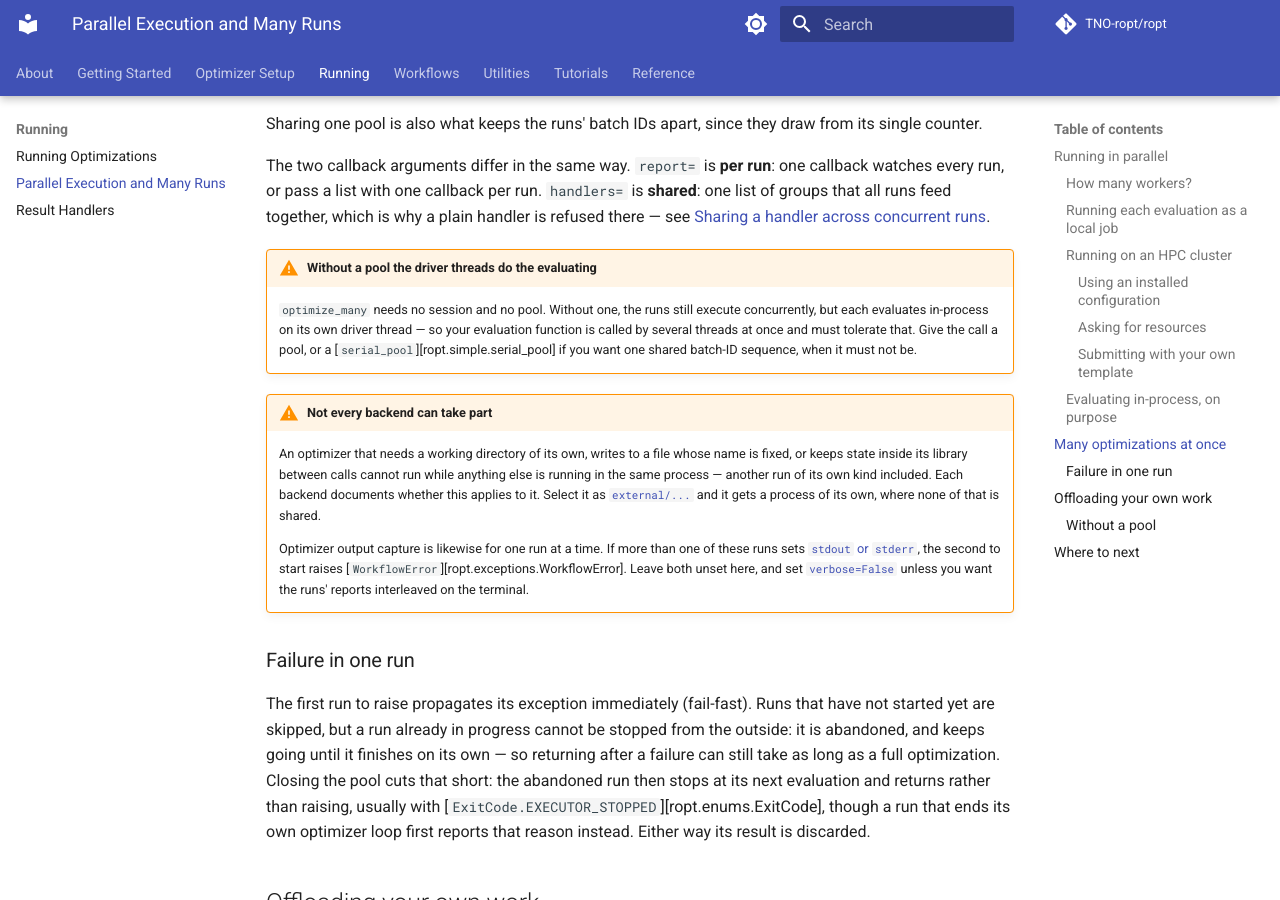
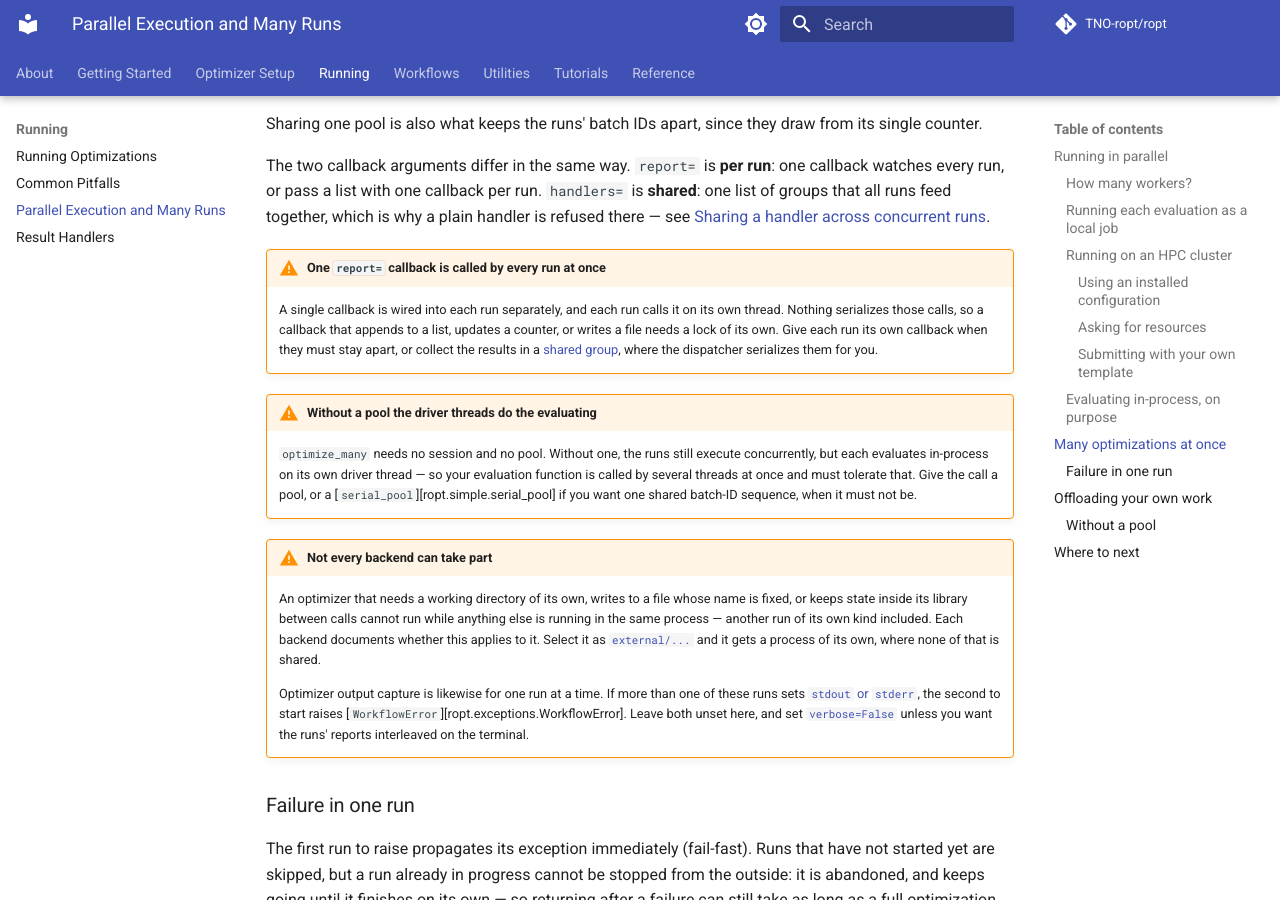
Before and after one commit to TNO-ropt/ropt, an MkDocs documentation site: the page built from docs/running/parallel.md, in a window 1280 px wide and 900 px high, scrolled down 7446 px. Built offline with MkDocs 1.6.1 and Material for MkDocs 9.7.7, drawn with Linux system fonts in a browser that asks for light colours; comment, search, counter and statistics services are not loaded; the version menu is left out; some of the changed text lies outside the part shown.

Commit message:
Add a pitfalls page for the simple API

````diff
--- a/docs/running/parallel.md
+++ b/docs/running/parallel.md
@@ -387,6 +387,15 @@
 plain handler is refused there — see [Sharing a handler across concurrent
 runs](handlers.md#sharing-a-handler-across-concurrent-runs).
 
+!!! warning "One `report=` callback is called by every run at once"
+    A single callback is wired into each run separately, and each run calls it
+    on its own thread. Nothing serializes those calls, so a callback that
+    appends to a list, updates a counter, or writes a file needs a lock of its
+    own. Give each run its own callback when they must stay apart, or collect
+    the results in a [shared
+    group](handlers.md#sharing-a-handler-across-concurrent-runs), where the
+    dispatcher serializes them for you.
+
 !!! warning "Without a pool the driver threads do the evaluating"
     `optimize_many` needs no session and no pool. Without one, the runs still
     execute concurrently, but each evaluates in-process on its own driver
--- a/docs/running/running.md
+++ b/docs/running/running.md
@@ -77,7 +77,10 @@
 
 If a realization fails to compute, return `float("nan")` for it. `ropt` treats
 `NaN` as a failed realization and keeps going, as long as enough realizations
-succeed (see [Configuration](../optimizer_setup/configuration.md)).
+succeed. How many is enough is set by
+[`realization_min_success`](../optimizer_setup/configuration.md#realizations),
+which defaults to *all* of them — so a single `NaN` ends the run with
+`TOO_FEW_REALIZATIONS` unless you lower it.
 
 ## The result
 
@@ -94,10 +97,12 @@
 result.results           # the full low-level result object (see below)
 ```
 
-The fields are `None` when the run produced no valid result (for example when
-too few realizations succeeded). `result.results` is the full
-[`FunctionResults`][ropt.results.FunctionResults] object; you rarely need it at
-first, but it holds every detail if you do. See
+The fields are `None` when the run produced no valid result: too few
+realizations succeeded, the pool was closed under the run, or no result ever
+satisfied the constraints — see
+[When something goes wrong](#when-something-goes-wrong). `result.results` is the
+full [`FunctionResults`][ropt.results.FunctionResults] object; you rarely need
+it at first, but it holds every detail if you do. See
 [Working with Results](../optimizer_setup/results.md).
 
 ## Reporting progress
@@ -227,6 +232,14 @@
 them. A plain [`evaluate`][ropt.simple.evaluate] has no `exit_code`; there the
 `None` fields are the only sign that nothing usable came back.
 
+A run can also end with `OPTIMIZER_FINISHED` and still leave those fields
+`None`. Only a result that satisfies every constraint to within
+`constraint_tolerance` can be returned as the best one, and that tolerance —
+`1e-10` unless you pass another — applies to the bounds and the linear
+constraints as well as the nonlinear ones. A run that never reaches a feasible
+point therefore has no best result to return, although the evaluations it did
+make still reach the [handlers](handlers.md) attached to it.
+
 What *is* raised falls into three groups:
 
 - **Mistakes in the configuration** surface as a `pydantic.ValidationError`
@@ -291,6 +304,8 @@
 
 ## Where to next
 
+- The behaviours that most often cause confusion:
+  [Common Pitfalls](pitfalls.md).
 - Run evaluations in parallel, or several optimizations at once:
   [Parallel Execution and Many Runs](parallel.md).
 - Collect or react to every result, not just the best one:
--- a/mkdocs.yml
+++ b/mkdocs.yml
@@ -120,6 +120,7 @@
       - "Working with Results": optimizer_setup/results.md
   - "Running":
       - "Running Optimizations": running/running.md
+      - "Common Pitfalls": running/pitfalls.md
       - "Parallel Execution and Many Runs": running/parallel.md
       - "Result Handlers": running/handlers.md
   - "Workflows":
````
Also changed, not shown: docs/running/pitfalls.md (added, +114 -0 lines).
